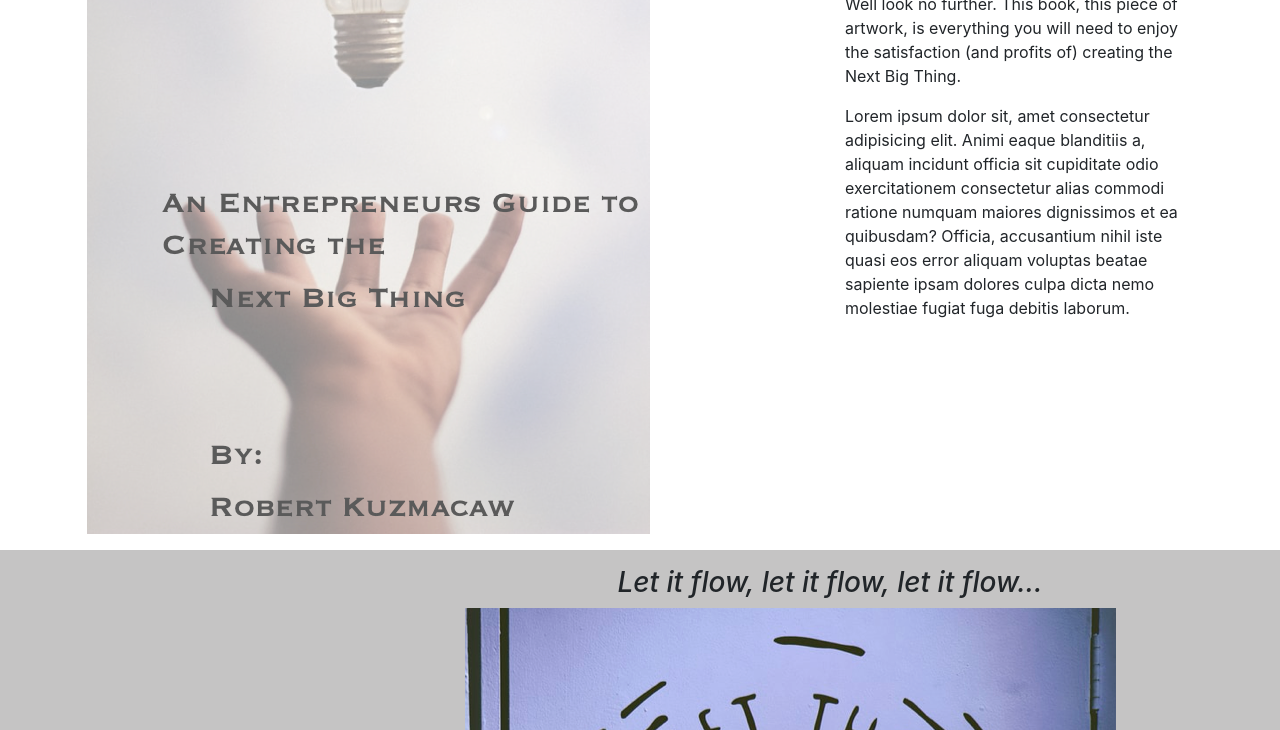
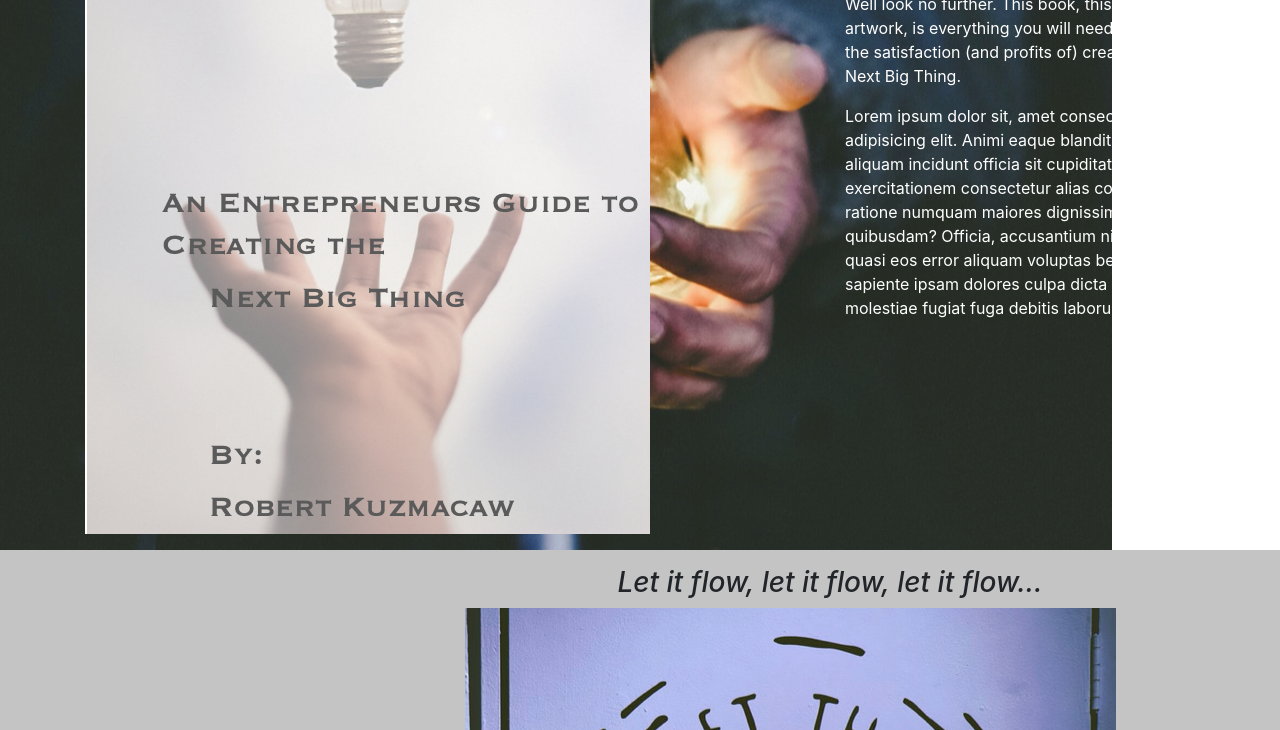
Before and after one commit to kowabunga/Next-Best-Thing, a plain HTML site: page index.html in a window 1280 px wide. Shown: the part 390-1120 px from the top of the page. Drawn offline with nearby package versions, Linux system fonts and the light colour scheme.

Commit message:
changed a background

```diff
--- a/css/style.css
+++ b/css/style.css
@@ -25,7 +25,11 @@
 }
 #home,
 #whyBook {
-  background-color: white;
+  background: url('/img/inyourgrasp.png');
+  color: white;
+  background-position: 0;
+  background-attachment: fixed;
+  background-repeat: no-repeat;
 }
 #aboutBook,
 #aboutAuthor {
```
Also changed, not shown: img/inyourgrasp.png (added).
